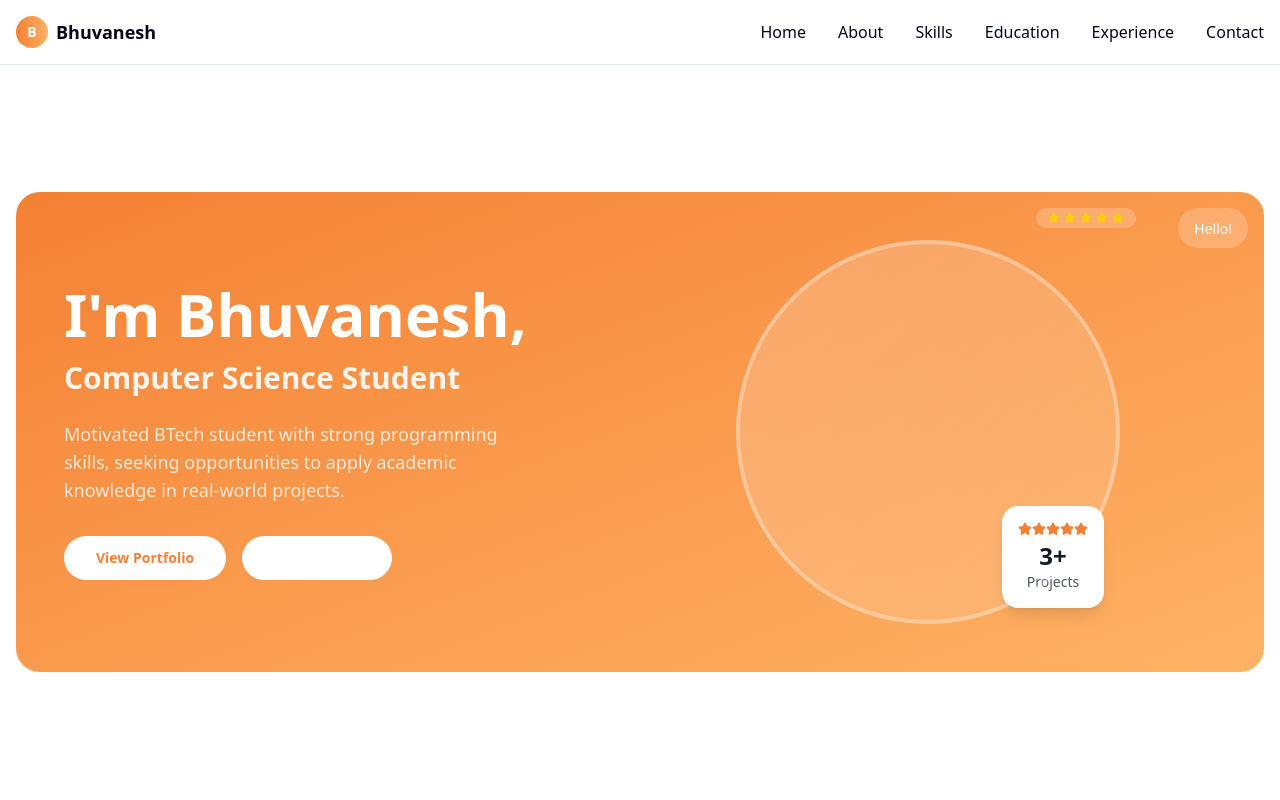
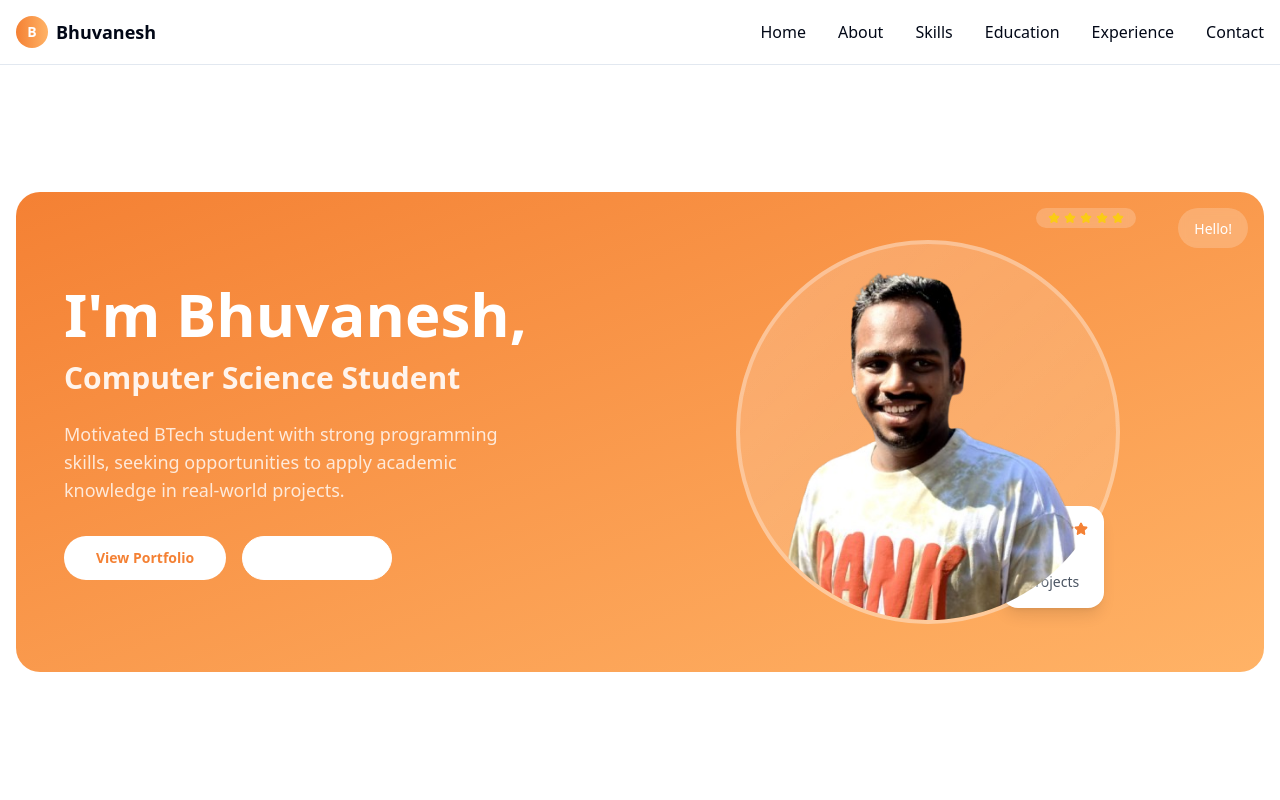
Before and after one commit to bhuvaneshM05/bhuvanseshM-personal-portfoloio, a React (Vite) app: page / in a window 1280 px wide. Shown: the top 800 px of the page. Built offline with nearby package versions, Linux system fonts and the light colour scheme.

Commit message:
Update profile photo
Update the profile photo in the HeroSection component.

```diff
--- a/src/components/HeroSection.tsx
+++ b/src/components/HeroSection.tsx
@@ -1,6 +1,6 @@
 import { Button } from '@/components/ui/button';
 import { Download, Mail, Star } from 'lucide-react';
-import profilePhoto from '@/assets/profile-photo.jpg';
+import profilePhoto from '@/assets/profile-photo.png';
 const HeroSection = () => {
   const scrollToContact = () => {
     const element = document.querySelector('#contact');
@@ -60,7 +60,11 @@ const HeroSection = () => {
 
                 {/* Profile photo */}
                 <div className="relative z-10 w-80 h-80 md:w-96 md:h-96 rounded-full overflow-hidden border-4 border-white/30">
-
+                  <img
+                    src="/lovable-uploads/38f0256f-e021-43a9-99c9-abc1d77a10d6.png"
+                    alt="Bhuvanesh M - Computer Science Student"
+                    className="w-full h-full object-cover"
+                  />
                 </div>
 
                 {/* Experience badge */}
```
Also changed, not shown: public/lovable-uploads/38f0256f-e021-43a9-99c9-abc1d77a10d6.png (added).
